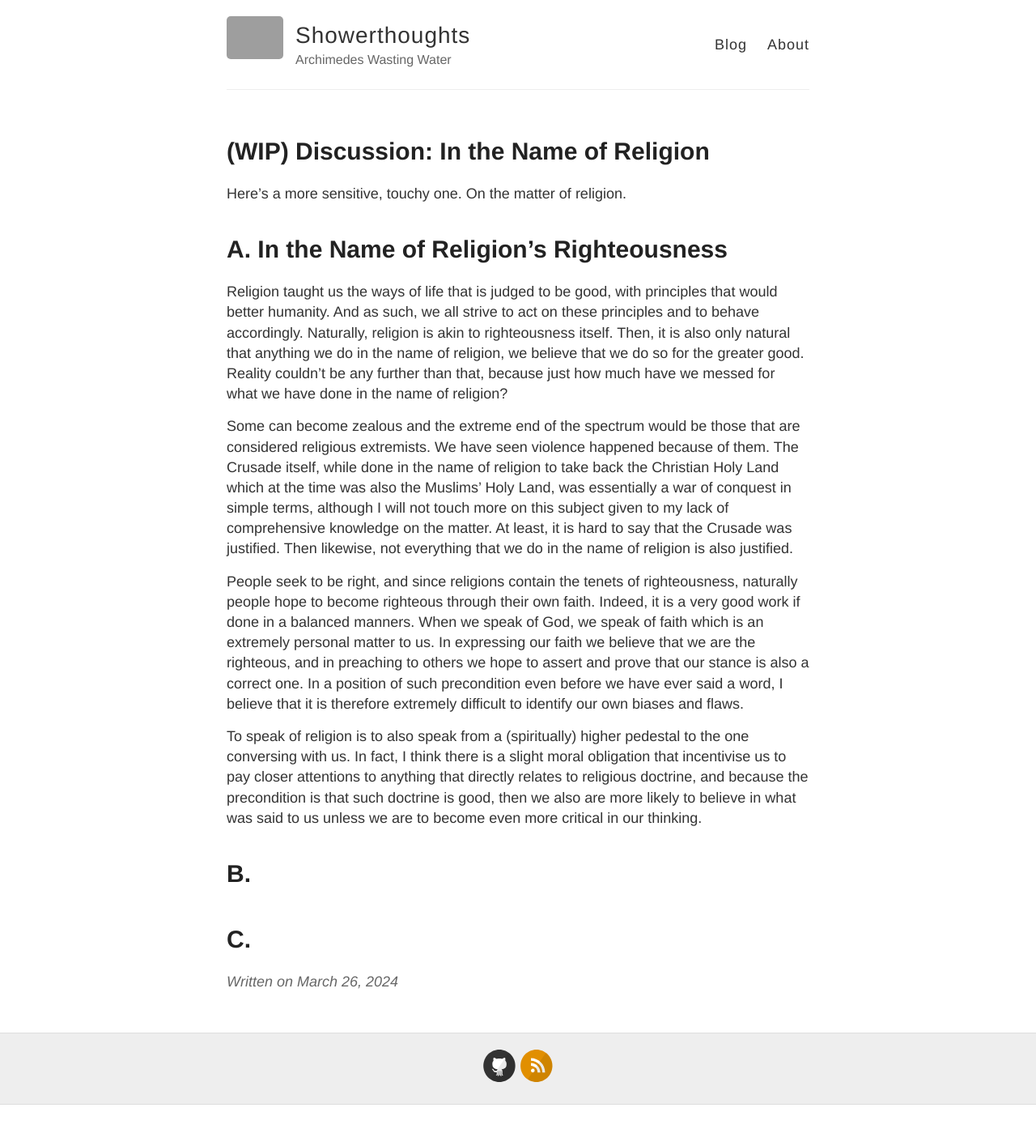
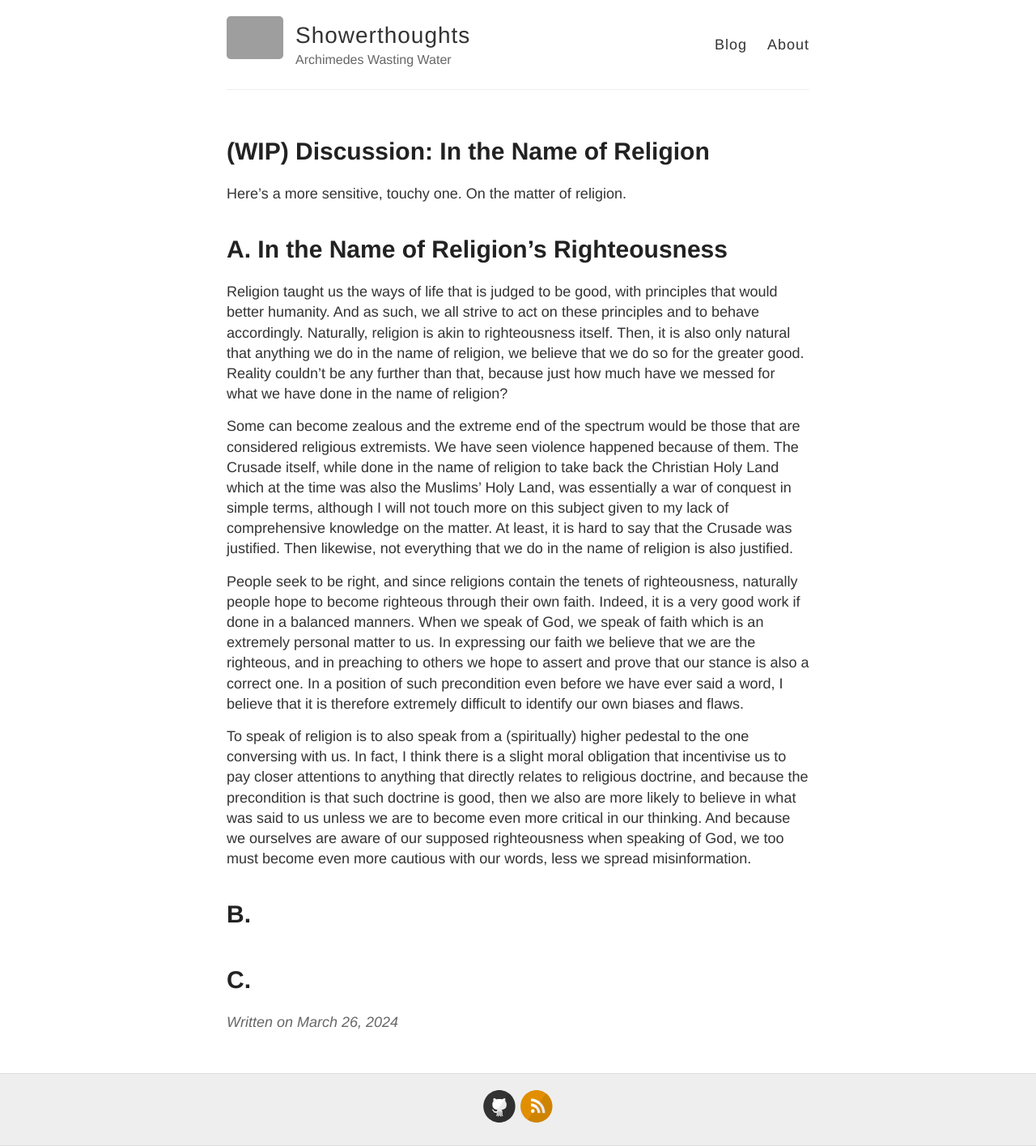
Before and after one commit to theduckshepherd/theduckshepherd.github.io, a Jekyll site: the page built from _posts/2024-03-26-discussion-in-the-name-of-religion.md, in a window 1280 px wide. Shown: the whole page at 81% size. Built offline with Jekyll 4.4.1, drawn with Linux system fonts in a browser that asks for light colours; before the commit the page ends 1364 px from its top, so only the background shows below that; grey boxes are pictures that could not be loaded.

Commit message:
Update 2024-03-26-discussion-in-the-name-of-religion.md

```diff
--- a/_posts/2024-03-26-discussion-in-the-name-of-religion.md
+++ b/_posts/2024-03-26-discussion-in-the-name-of-religion.md
@@ -13,7 +13,7 @@ Some can become zealous and the extreme end of the spectrum would be those that
 
 People seek to be right, and since religions contain the tenets of righteousness, naturally people hope to become righteous through their own faith. Indeed, it is a very good work if done in a balanced manners. When we speak of God, we speak of faith which is an extremely personal matter to us. In expressing our faith we believe that we are the righteous, and in preaching to others we hope to assert and prove that our stance is also a correct one. In a position of such precondition even before we have ever said a word, I believe that it is therefore extremely difficult to identify our own biases and flaws.
 
-To speak of religion is to also speak from a (spiritually) higher pedestal to the one conversing with us. In fact, I think there is a slight moral obligation that incentivise us to pay closer attentions to anything that directly relates to religious doctrine, and because the precondition is that such doctrine is good, then we also are more likely to believe in what was said to us unless we are to become even more critical in our thinking.
+To speak of religion is to also speak from a (spiritually) higher pedestal to the one conversing with us. In fact, I think there is a slight moral obligation that incentivise us to pay closer attentions to anything that directly relates to religious doctrine, and because the precondition is that such doctrine is good, then we also are more likely to believe in what was said to us unless we are to become even more critical in our thinking. And because we ourselves are aware of our supposed righteousness when speaking of God, we too must become even more cautious with our words, less we spread misinformation.
 
 # B.
 # C.
```
